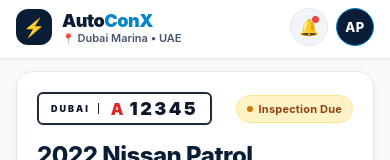
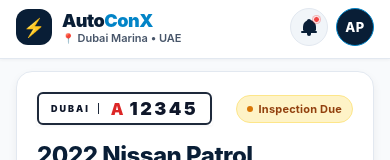
Before and after one commit to Anandpatel54/AUTOCONX, a React Native app: screen /MyVehicle in a window 390 px wide. Shown: the top 160 px of the page. Built offline with nearby package versions, Linux system fonts and the light colour scheme.

Commit message:
feat(ui): replace emoji with vector BellIcon and notification alert badge

```diff
--- /dev/null
+++ b/src/components/common/BellIcon.tsx
@@ -0,0 +1,98 @@
+import React from 'react';
+import { StyleSheet, View } from 'react-native';
+
+interface BellIconProps {
+  color?: string;
+  hasUnread?: boolean;
+}
+
+export const BellIcon: React.FC<BellIconProps> = ({
+  color = '#0F172A',
+  hasUnread = true,
+}) => {
+  return (
+    <View style={styles.wrapper}>
+      {/* Top hanging knob */}
+      <View style={[styles.knob, { backgroundColor: color }]} />
+
+      {/* Bell main body */}
+      <View style={[styles.bellDome, { backgroundColor: color }]} />
+
+      {/* Flared bottom rim */}
+      <View style={[styles.bellRim, { backgroundColor: color }]} />
+
+      {/* Center clapper */}
+      <View style={[styles.clapper, { backgroundColor: color }]} />
+
+      {/* High-visibility Notification Alert Badge */}
+      {hasUnread && (
+        <View style={styles.badgeContainer}>
+          <View style={styles.badgePulse} />
+          <View style={styles.badgeDot} />
+        </View>
+      )}
+    </View>
+  );
+};
+
+const styles = StyleSheet.create({
+  wrapper: {
+    width: 20,
+    height: 20,
+    alignItems: 'center',
+    justifyContent: 'center',
+    position: 'relative',
+  },
+  knob: {
+    width: 3.5,
+    height: 2,
+    borderTopLeftRadius: 2,
+    borderTopRightRadius: 2,
+    marginBottom: -0.5,
+  },
+  bellDome: {
+    width: 13,
+    height: 11,
+    borderTopLeftRadius: 6.5,
+    borderTopRightRadius: 6.5,
+    borderBottomLeftRadius: 1.5,
+    borderBottomRightRadius: 1.5,
+  },
+  bellRim: {
+    width: 16,
+    height: 2,
+    borderRadius: 1,
+    marginTop: -0.5,
+  },
+  clapper: {
+    width: 4,
+    height: 2.5,
+    borderBottomLeftRadius: 2,
+    borderBottomRightRadius: 2,
+    marginTop: 0.5,
+  },
+  badgeContainer: {
+    position: 'absolute',
+    top: -2,
+    right: -2,
+    width: 9,
+    height: 9,
+    alignItems: 'center',
+    justifyContent: 'center',
+  },
+  badgePulse: {
+    position: 'absolute',
+    width: 9,
+    height: 9,
+    borderRadius: 4.5,
+    backgroundColor: 'rgba(239, 68, 68, 0.35)',
+  },
+  badgeDot: {
+    width: 6.5,
+    height: 6.5,
+    borderRadius: 3.25,
+    backgroundColor: '#EF4444', // Crimson notification dot
+    borderWidth: 1,
+    borderColor: '#FFFFFF',
+  },
+});
--- a/src/screens/MyVehicleScreen.tsx
+++ b/src/screens/MyVehicleScreen.tsx
@@ -15,6 +15,7 @@
 import { VehicleCard } from '../components/vehicle/VehicleCard';
 import { Button } from '../components/common/Button';
 import { Card } from '../components/common/Card';
+import { BellIcon } from '../components/common/BellIcon';
 
 export const MyVehicleScreen: React.FC<MyVehicleScreenProps> = ({ navigation }) => {
   const [vehicle, setVehicle] = useState<Vehicle | null>(null);
@@ -74,8 +75,7 @@
                 style={styles.bellButton}
                 accessibilityLabel="Notifications"
               >
-                <Text style={styles.bellIcon}>🔔</Text>
-                <View style={styles.unreadDot} />
+                <BellIcon color={colors.primary} hasUnread={true} />
               </TouchableOpacity>
 
               <TouchableOpacity
@@ -252,18 +252,6 @@
     borderWidth: 1,
     borderColor: colors.border,
   },
-  bellIcon: {
-    fontSize: 16,
-  },
-  unreadDot: {
-    position: 'absolute',
-    top: 7,
-    right: 8,
-    width: 7,
-    height: 7,
-    borderRadius: radius.full,
-    backgroundColor: '#EF4444',
-  },
   avatarButton: {
     width: 38,
     height: 38,
```
